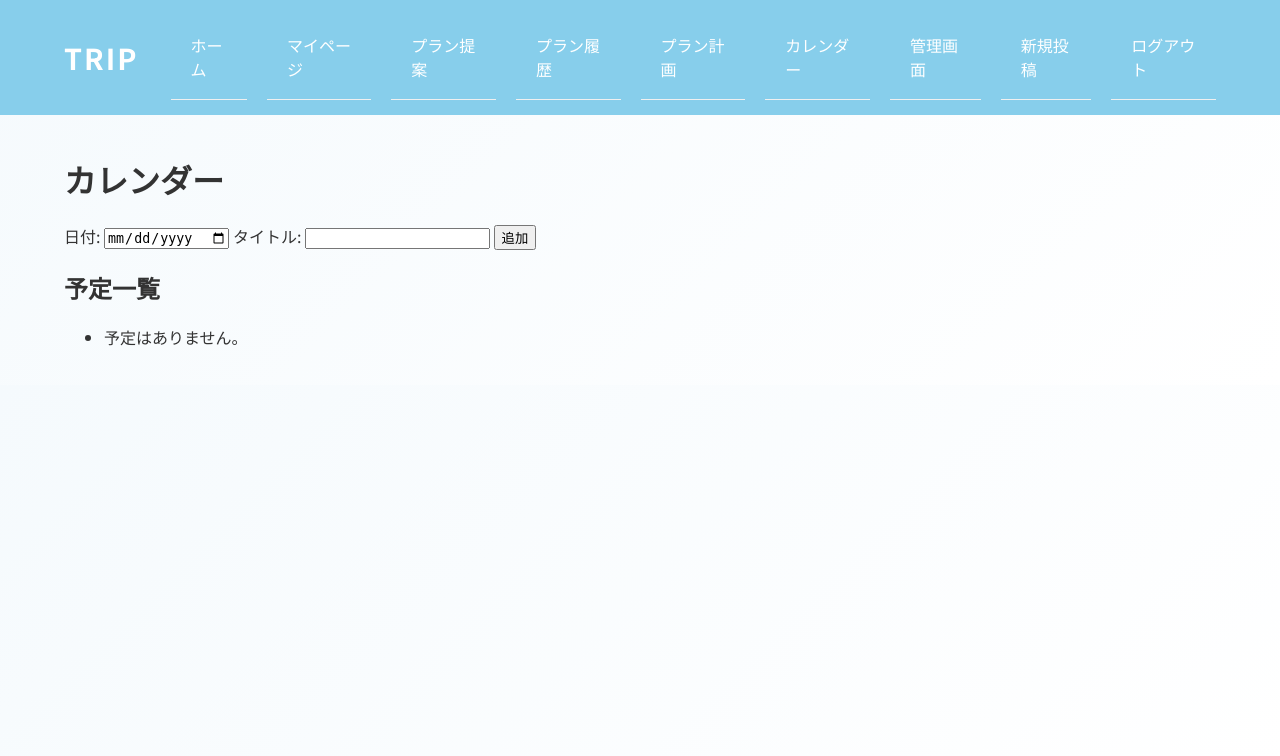
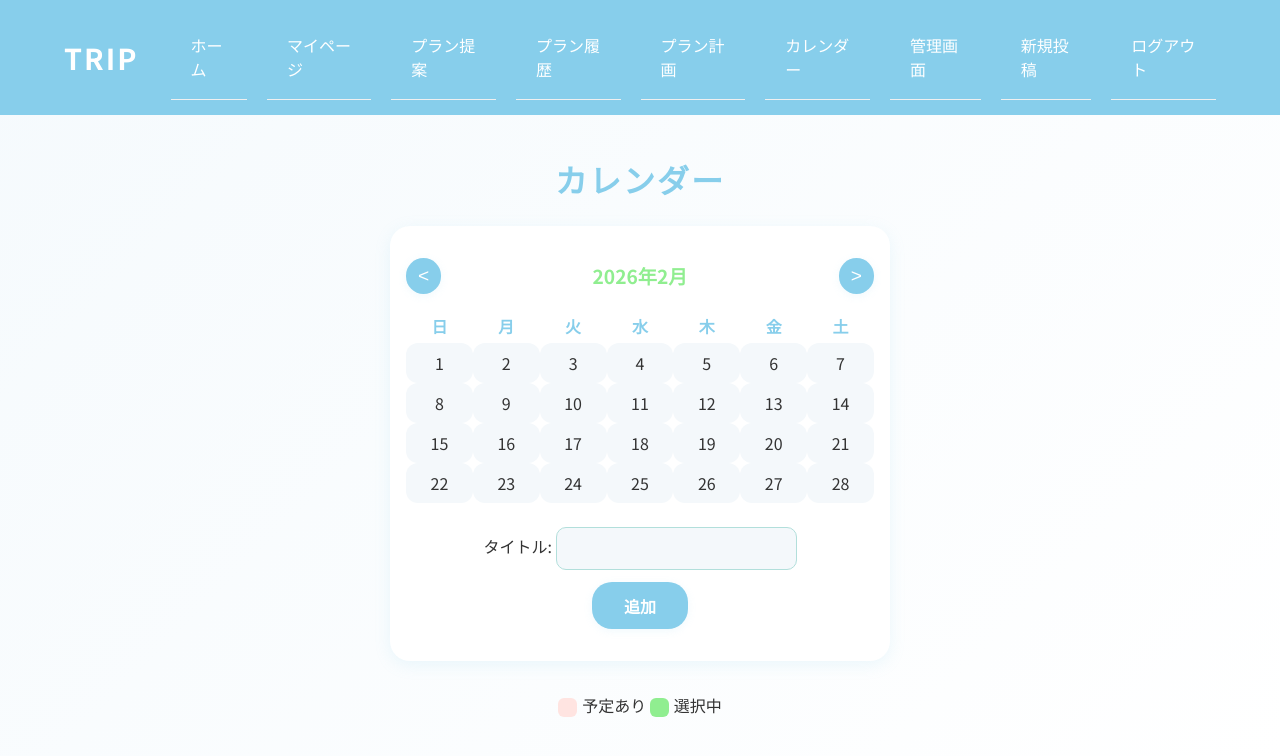
Before and after one commit to akijun1106/trip, a Django app: page /calendar/ in a window 1280 px wide. Shown: the top 756 px of the page. Run offline with Django 5.2, Linux system fonts and the light colour scheme; the visitor is signed in with stand-in values (Sample User, id 1).

Commit message:
Update calendar to always show, selectable days, soft design

```diff
--- a/travel/static/travel/style.css
+++ b/travel/static/travel/style.css
@@ -497,6 +497,152 @@ body {
     background: linear-gradient(135deg, #f5fafd 0%, #ffffff 100%);
 }
 
+/* --- カレンダー --- */
+.calendar-title {
+  font-size: 2rem;
+  text-align: center;
+  margin-bottom: 1.5rem;
+  color: var(--primary);
+  font-weight: bold;
+  letter-spacing: 2px;
+}
+.calendar-container {
+  background: var(--bg-white);
+  border-radius: 20px;
+  box-shadow: 0 4px 16px rgba(135,206,235,0.15);
+  padding: 2rem 1rem;
+  max-width: 500px;
+  margin: 0 auto 2rem auto;
+}
+.cal-header {
+  display: flex;
+  justify-content: space-between;
+  align-items: center;
+  margin-bottom: 1rem;
+}
+.cal-month {
+  font-size: 1.2rem;
+  color: var(--accent);
+  font-weight: bold;
+}
+.cal-nav {
+  background: var(--primary);
+  color: white;
+  border: none;
+  border-radius: 50%;
+  width: 2.2rem;
+  height: 2.2rem;
+  font-size: 1.2rem;
+  cursor: pointer;
+  box-shadow: 0 2px 8px rgba(135,206,235,0.12);
+  transition: background 0.2s;
+}
+.cal-nav:hover {
+  background: var(--accent);
+}
+.cal-table {
+  width: 100%;
+  border-collapse: collapse;
+  background: none;
+}
+.cal-table th {
+  color: var(--primary);
+  font-weight: bold;
+  padding: 0.3rem;
+  background: none;
+}
+.cal-cell {
+  width: 2.5rem;
+  height: 2.5rem;
+  text-align: center;
+  border-radius: 12px;
+  background: #f4f8fb;
+  font-size: 1rem;
+  cursor: pointer;
+  position: relative;
+  transition: background 0.2s, box-shadow 0.2s;
+}
+.cal-cell.cal-empty {
+  background: none;
+  cursor: default;
+}
+.cal-cell.cal-selected {
+  background: var(--accent);
+  color: white;
+  box-shadow: 0 0 8px rgba(144,238,144,0.18);
+}
+.cal-cell.cal-event {
+  background: #ffe4e1;
+  color: var(--text-dark);
+  box-shadow: 0 0 8px rgba(255,192,203,0.18);
+}
+.cal-event-title {
+  font-size: 0.8rem;
+  color: var(--primary);
+  margin-top: 0.2rem;
+  border-radius: 8px;
+  background: #e0f7fa;
+  padding: 2px 6px;
+  display: inline-block;
+}
+.calendar-form {
+  margin-top: 1.5rem;
+  display: flex;
+  flex-direction: column;
+  gap: 0.8rem;
+  align-items: center;
+}
+.calendar-form input[type="text"] {
+  border: 1px solid #b2dfdb;
+  border-radius: 10px;
+  padding: 0.7rem 1rem;
+  font-size: 1rem;
+  background: #f4f8fb;
+}
+.calendar-form button {
+  background: var(--primary);
+  color: white;
+  border: none;
+  border-radius: 20px;
+  padding: 0.7rem 2rem;
+  font-size: 1rem;
+  font-weight: bold;
+  box-shadow: 0 2px 8px rgba(135,206,235,0.12);
+  cursor: pointer;
+  transition: background 0.2s;
+}
+.calendar-form button:hover {
+  background: var(--accent);
+}
+.calendar-legend {
+  text-align: center;
+  margin-bottom: 2rem;
+}
+.legend-box {
+  display: inline-block;
+  width: 1.2rem;
+  height: 1.2rem;
+  border-radius: 6px;
+  margin-right: 0.3rem;
+  vertical-align: middle;
+}
+.legend-event {
+  background: #ffe4e1;
+}
+.legend-selected {
+  background: var(--accent);
+}
+@media (max-width: 600px) {
+  .calendar-container {
+    padding: 1rem 0.2rem;
+    max-width: 100%;
+  }
+  .cal-table th, .cal-cell {
+    font-size: 0.9rem;
+    padding: 0.2rem;
+  }
+}
+
 /* --- カードに動きをつける --- */
 .post-card {
     background: var(--bg-white);
--- a/travel/templates/travel/calendar.html
+++ b/travel/templates/travel/calendar.html
@@ -1,19 +1,72 @@
 {% extends 'travel/base.html' %}
 {% block content %}
-<h1>カレンダー</h1>
-<form method="post">
-  {% csrf_token %}
-  <label>日付: <input type="date" name="date" required></label>
-  <label>タイトル: <input type="text" name="title" required></label>
-  <button type="submit">追加</button>
-</form>
+<h1 class="calendar-title">カレンダー</h1>
+<div class="calendar-container">
+  <div id="calendar"></div>
+  <form method="post" class="calendar-form">
+    {% csrf_token %}
+    <input type="hidden" name="date" id="selected-date">
+    <label>タイトル: <input type="text" name="title" id="event-title" required></label>
+    <button type="submit">追加</button>
+  </form>
+</div>
+<div class="calendar-legend">
+  <span class="legend-box legend-event"></span>予定あり
+  <span class="legend-box legend-selected"></span>選択中
+</div>
+<script>
+// 柔らかいカレンダー生成
+const today = new Date();
+let selectedDate = null;
+const events = {{ events|safe }};
 
-<h2>予定一覧</h2>
-<ul>
-  {% for ev in events %}
-    <li>{{ ev.date }} - {{ ev.title }}</li>
-  {% empty %}
-    <li>予定はありません。</li>
-  {% endfor %}
-</ul>
+function pad(n){ return n<10 ? '0'+n : n; }
+function formatDate(y,m,d){ return `${y}-${pad(m)}-${pad(d)}`; }
+
+function renderCalendar(year, month) {
+  const cal = document.getElementById('calendar');
+  cal.innerHTML = '';
+  const firstDay = new Date(year, month-1, 1);
+  const lastDay = new Date(year, month, 0);
+  const daysInMonth = lastDay.getDate();
+  const startWeek = firstDay.getDay();
+  const weeks = Math.ceil((startWeek + daysInMonth) / 7);
+  let html = `<div class='cal-header'>
+    <button class='cal-nav' id='prev-month'>&lt;</button>
+    <span class='cal-month'>${year}年${month}月</span>
+    <button class='cal-nav' id='next-month'>&gt;</button>
+  </div>`;
+  html += "<table class='cal-table'><thead><tr>";
+  ['日','月','火','水','木','金','土'].forEach(d=>html+=`<th>${d}</th>`);
+  html += "</tr></thead><tbody>";
+  let day = 1;
+  for(let w=0;w<weeks;w++){
+    html+="<tr>";
+    for(let wd=0;wd<7;wd++){
+      const cellDate = formatDate(year,month,day);
+      let cellClass = 'cal-cell';
+      let event = events.find(ev=>ev.date===cellDate);
+      if(w===0 && wd<startWeek){ html+="<td class='cal-cell cal-empty'></td>"; continue; }
+      if(day>daysInMonth){ html+="<td class='cal-cell cal-empty'></td>"; continue; }
+      if(event) cellClass+=' cal-event';
+      if(selectedDate===cellDate) cellClass+=' cal-selected';
+      html+=`<td class='${cellClass}' data-date='${cellDate}'>${day}${event?`<div class='cal-event-title'>${event.title}</div>`:''}</td>`;
+      day++;
+    }
+    html+="</tr>";
+  }
+  html+="</tbody></table>";
+  cal.innerHTML = html;
+  document.getElementById('prev-month').onclick = ()=>renderCalendar(year,month-1<1?12:month-1,month-1<1?year-1:year);
+  document.getElementById('next-month').onclick = ()=>renderCalendar(year,month+1>12?1:month+1,month+1>12?year+1:year);
+  document.querySelectorAll('.cal-cell[data-date]').forEach(td=>{
+    td.onclick = ()=>{
+      selectedDate = td.dataset.date;
+      document.getElementById('selected-date').value = selectedDate;
+      renderCalendar(year,month);
+    };
+  });
+}
+renderCalendar(today.getFullYear(), today.getMonth()+1);
+</script>
 {% endblock %}
```
